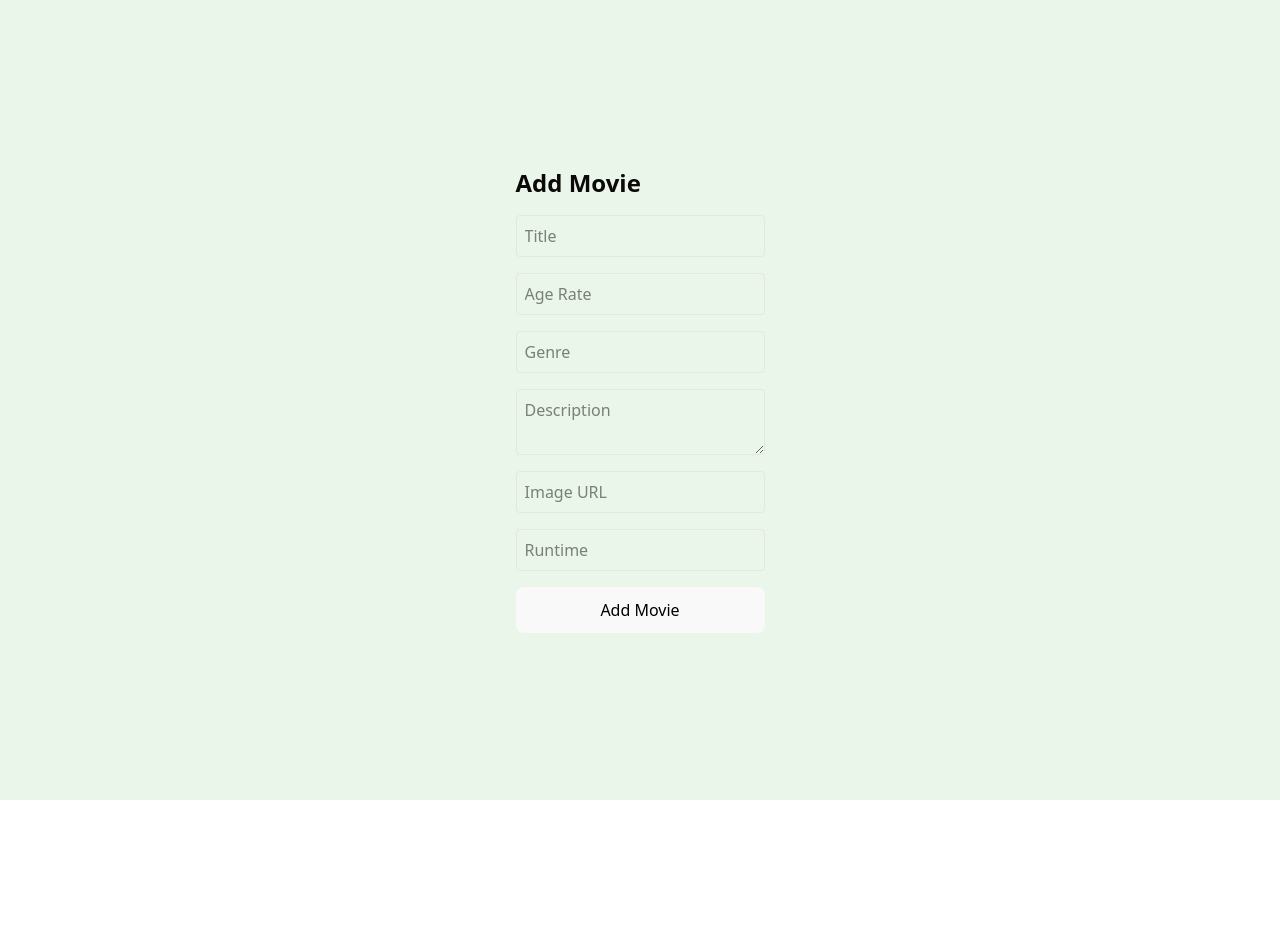
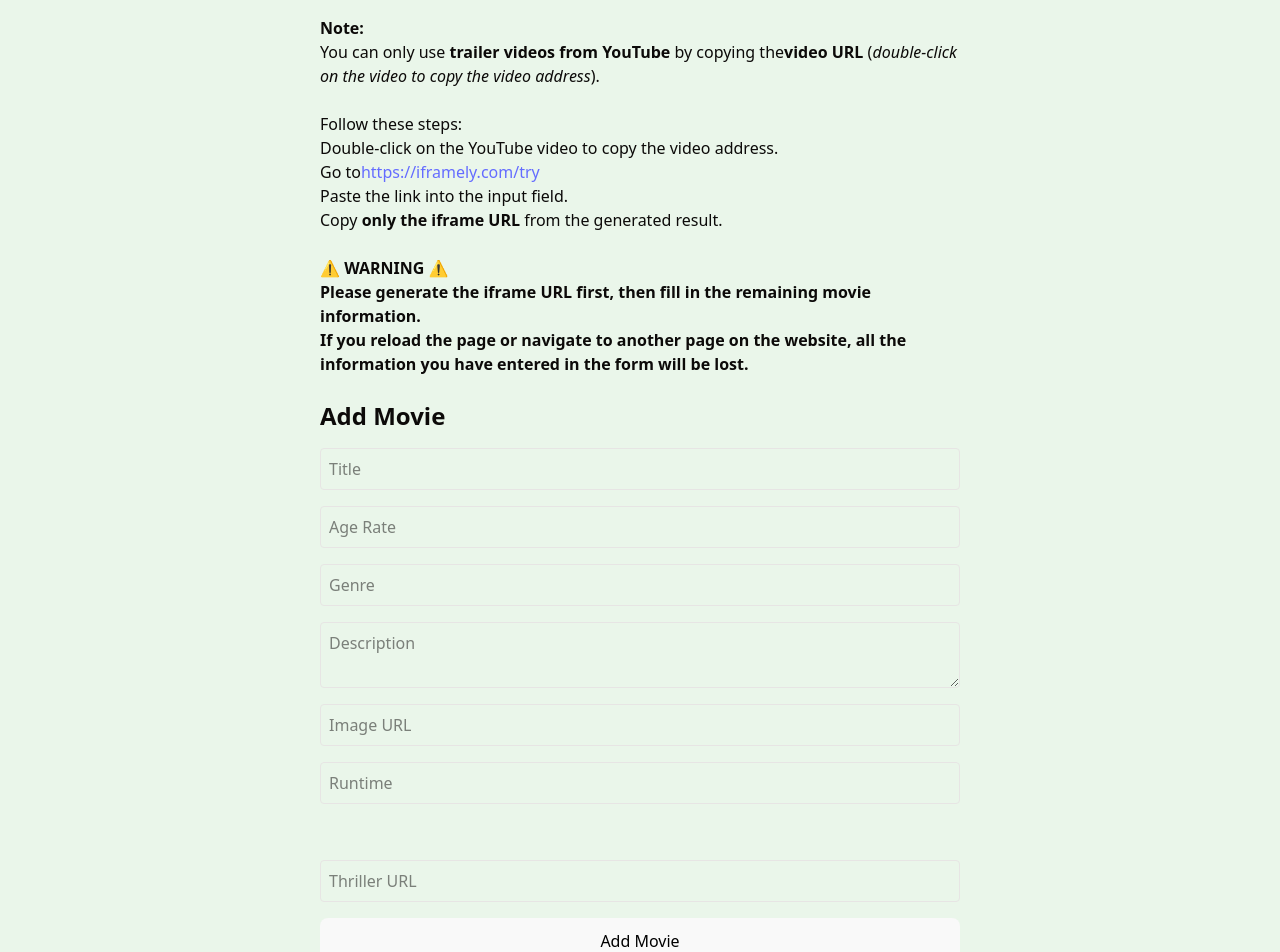
Before and after one commit to erik-per-lidstrom/Movie-night-planer, a React (Vite) app: page /events/1/add-movie in a window 1280 px wide. Shown: the top 952 px of the page. Before the commit the page ends 800 px from the top, so only its background shows below. Built offline with nearby package versions, Linux system fonts and the light colour scheme.

Commit message:
Fixed little things to improve ui, homepage style did not have much time to make it better

```diff
--- a/src/pages/addMovie.page.tsx
+++ b/src/pages/addMovie.page.tsx
@@ -13,6 +13,7 @@ const AddMoviePage = () => {
     Description: "",
     ImageURL: "",
     Runtime: "",
+    thilleriframeUrl: "",
   });
 
   const [error, setError] = useState("");
@@ -71,6 +72,47 @@ const AddMoviePage = () => {
 
   return (
     <div className="p-4 max-w-2xl mx-auto">
+      <p>
+        <strong>Note:</strong>
+        <br />
+        You can only use <strong>trailer videos from YouTube</strong> by copying
+        the
+        <strong>video URL</strong> (
+        <em>double‑click on the video to copy the video address</em>).
+        <br />
+        <br />
+        Follow these steps:
+        <ol>
+          <li>Double‑click on the YouTube video to copy the video address.</li>
+          <li>
+            Go to
+            <a
+              href="https://iframely.com/try"
+              target="_blank"
+              rel="noopener noreferrer"
+            >
+              https://iframely.com/try
+            </a>
+          </li>
+          <li>Paste the link into the input field.</li>
+          <li>
+            Copy <strong>only the iframe URL</strong> from the generated result.
+          </li>
+        </ol>
+      </p>
+      <br />
+      <p>
+        <strong>⚠️ WARNING ⚠️</strong>
+        <br />
+        <strong>
+          Please generate the iframe URL first, then fill in the remaining movie
+          information.
+          <br />
+          If you reload the page or navigate to another page on the website, all
+          the information you have entered in the form will be lost.
+        </strong>
+      </p>
+      <br />
       <h2 className="text-2xl font-bold mb-4">Add Movie</h2>
       {error && <p className="text-red-600 mb-2">{error}</p>}
 
@@ -118,10 +160,20 @@ const AddMoviePage = () => {
           className="border p-2 rounded"
         />
 
+        <br />
+
+        <input
+          name="thilleriframeUrl"
+          placeholder="Thriller URL"
+          value={movie.thilleriframeUrl}
+          onChange={handleChange}
+          className="border p-2 rounded"
+        />
+
         <button
           type="submit"
           disabled={loading}
-          className="bg-white text-black px-4 py-2 rounded"
+          className="bg-white text-black px-4 py-2 rounded "
         >
           {loading ? "Creating..." : "Add Movie"}
         </button>
--- a/src/pages/home.page.tsx
+++ b/src/pages/home.page.tsx
@@ -6,7 +6,6 @@ import { HiArchiveBoxXMark } from "react-icons/hi2";
 import bgLogin from "../assets/Loginpagebg2.0.jpg";
 
 const HomePage = () => {
-  // ---------------- Event state ----------------
   const [events, setEvents] = useState<Event[]>([]);
   const [filteredEvents, setFilteredEvents] = useState<Event[]>([]);
   const [loadingEvents, setLoadingEvents] = useState(false);
@@ -58,11 +57,14 @@ const HomePage = () => {
           headers: { Authorization: `Bearer ${token}` },
         });
 
-        if (!res.ok) throw new Error("Failed to fetch events");
+        if (!res.ok)
+          throw new Error(
+            "Failed to fetch events, try again later or events coming soon!",
+          );
 
         const data = await res.json();
         console.log("EVENTS:", data.data);
-        setEvents(data.data); // viktigt: backend returnerar ofta { data: [...] }
+        setEvents(data.data);
       } catch (err: any) {
         console.error(err);
         setFetchError(err.message || "Failed to load events. Come back later.");
--- a/src/pages/movie.page.tsx
+++ b/src/pages/movie.page.tsx
@@ -35,6 +35,7 @@ const MoviePage = () => {
           genre: data.Genre,
           imgUrl: data.ImageURL,
           runtime: data.Runtime,
+          thilleriframeUrl: data.ThrillerUrl,
         });
 
         document.title = `${data.Title} | Movie Details`;
@@ -84,6 +85,21 @@ const MoviePage = () => {
             <br />
             {movie.description}
           </p>
+
+          {movie.thilleriframeUrl && (
+            <p>
+              <strong>Thriller</strong>
+              <br />
+              <a
+                href={movie.thilleriframeUrl}
+                target="_blank"
+                rel="noopener noreferrer"
+                className="text-blue-500 hover:underline"
+              >
+                Watch Trailer
+              </a>
+            </p>
+          )}
         </div>
       </div>
     </div>
```
